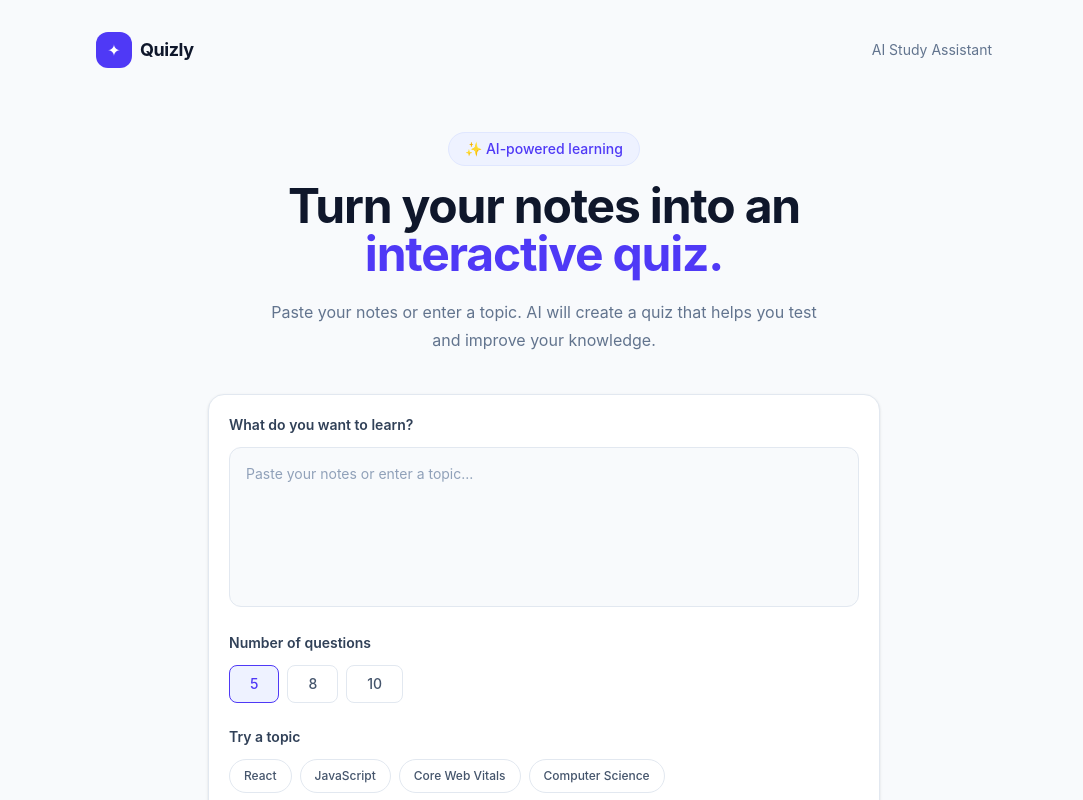
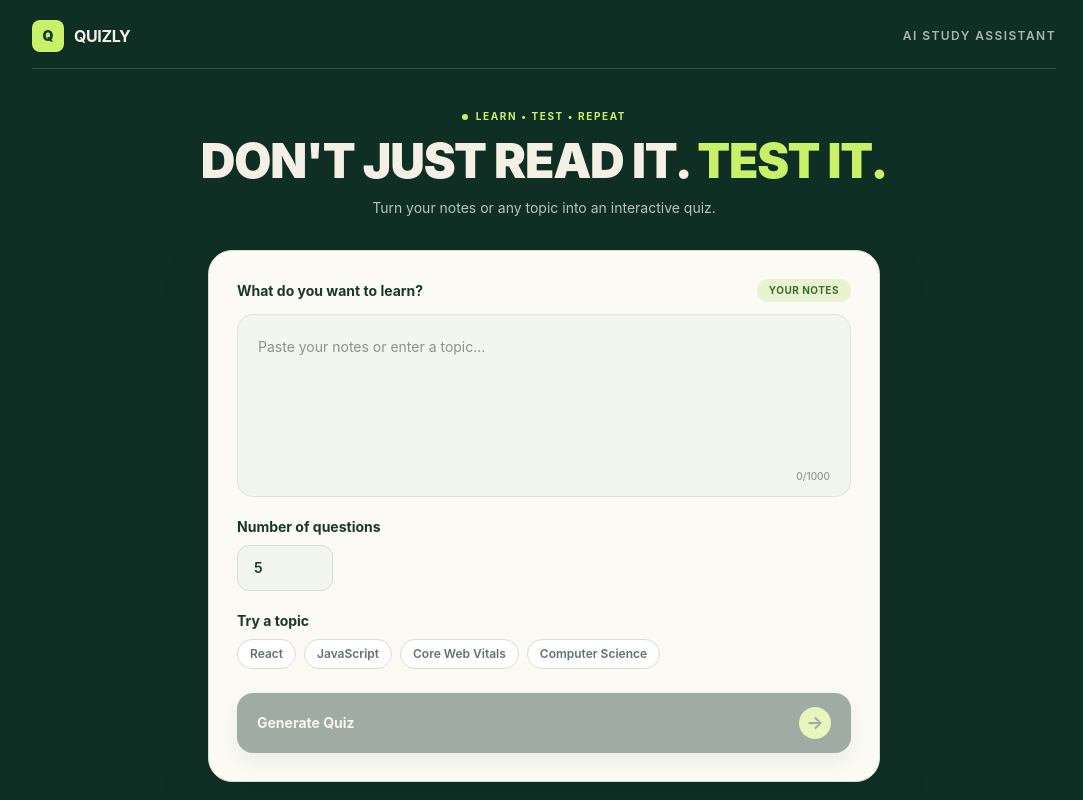
Before and after one commit to vaishnaviie/quizify, a React (Vite) app: page / in a window 1280 px wide. Shown: the top 800 px of the page, without its empty margins (96-1179 px from the left). Built offline with nearby package versions, Linux system fonts and the light colour scheme.

Commit message:
update app theme and styling

```diff
--- a/src/pages/Home.jsx
+++ b/src/pages/Home.jsx
@@ -4,6 +4,7 @@ import { useNavigate } from "react-router-dom";
 function Home() {
   const [notes, setNotes] = useState("");
   const [questionCount, setQuestionCount] = useState(5);
+
   const navigate = useNavigate();
 
   const topics = ["React", "JavaScript", "Core Web Vitals", "Computer Science"];
@@ -24,84 +25,122 @@ function Home() {
       },
     });
   };
+
   return (
-    <main className="min-h-screen bg-slate-50 px-4 py-8 text-slate-900">
-      <div className="mx-auto flex min-h-[90vh] max-w-4xl flex-col">
+    <main className="min-h-screen bg-[#102F24] px-4 py-4 text-[#F4F0E6] sm:px-6 sm:py-5">
+      <div className="mx-auto flex min-h-[96vh] max-w-5xl flex-col">
         {/* Header */}
-        <header className="flex items-center justify-between">
-          <div className="flex items-center gap-2">
-            <div className="flex h-9 w-9 items-center justify-center rounded-xl bg-indigo-600 text-white">
-              ✦
+        <header className="flex items-center justify-between border-b border-[#355345] pb-4">
+          <div className="flex items-center gap-2.5">
+            <div className="flex h-8 w-8 items-center justify-center rounded-lg bg-[#C8F169] text-sm font-black text-[#17382B]">
+              Q
             </div>
 
-            <span className="text-lg font-bold tracking-tight">Quizly</span>
+            <span className="text-base font-bold tracking-tight">QUIZLY</span>
           </div>
 
-          <span className="text-sm text-slate-500">AI Study Assistant</span>
+          <span className="text-[10px] font-semibold tracking-[0.12em] text-[#A9B8AF] sm:text-xs">
+            AI STUDY ASSISTANT
+          </span>
         </header>
 
-        {/* Hero */}
-        <section className="flex flex-1 flex-col items-center justify-center py-16">
-          <div className="mb-4 rounded-full border border-indigo-100 bg-indigo-50 px-4 py-1.5 text-sm font-medium text-indigo-600">
-            ✨ AI-powered learning
+        {/* Main Content */}
+        <section className="flex flex-1 flex-col items-center pt-8 pb-8 sm:pt-10">
+          {/* Small Label */}
+          <div className="mb-3 flex items-center gap-2">
+            <span className="h-1.5 w-1.5 rounded-full bg-[#C8F169]" />
+
+            <span className="text-[10px] font-bold tracking-[0.16em] text-[#C8F169]">
+              LEARN • TEST • REPEAT
+            </span>
           </div>
 
-          <h1 className="max-w-2xl text-center text-4xl font-bold tracking-tight sm:text-5xl">
-            Turn your notes into an
-            <span className="text-indigo-600"> interactive quiz.</span>
+          {/* Hero Heading */}
+          <h1 className="max-w-3xl text-center text-3xl font-black leading-[1.05] tracking-tight sm:text-5xl">
+            DON'T JUST READ IT.
+            <span className="text-[#C8F169]"> TEST IT.</span>
           </h1>
 
-          <p className="mt-5 max-w-xl text-center text-base leading-7 text-slate-500">
-            Paste your notes or enter a topic. AI will create a quiz that helps
-            you test and improve your knowledge.
+          {/* Description */}
+          <p className="mt-3 max-w-lg text-center text-xs leading-5 text-[#B7C3BC] sm:text-sm">
+            Turn your notes or any topic into an interactive quiz.
           </p>
 
           {/* Input Card */}
-          <div className="mt-10 w-full max-w-2xl rounded-2xl border border-slate-200 bg-white p-5 shadow-sm">
-            <label className="mb-3 block text-sm font-semibold text-slate-700">
-              What do you want to learn?
-            </label>
+          <div className="mt-7 w-full max-w-2xl rounded-3xl border border-[#D7DED7] bg-[#FBFAF5] p-5 shadow-[0_20px_50px_rgba(8,45,32,0.18)] sm:mt-8 sm:p-7">
+            {/* Card Header */}
+            <div className="flex items-center justify-between">
+              <label
+                htmlFor="notes"
+                className="text-sm font-bold text-[#17382B]"
+              >
+                What do you want to learn?
+              </label>
 
-            <textarea
-              value={notes}
-              onChange={(e) => setNotes(e.target.value)}
-              placeholder="Paste your notes or enter a topic..."
-              className="h-40 w-full resize-none rounded-xl border border-slate-200 bg-slate-50 p-4 text-sm outline-none transition placeholder:text-slate-400 focus:border-indigo-400 focus:ring-4 focus:ring-indigo-50"
-            />
+              <span className="rounded-full bg-[#E8F4D0] px-3 py-1 text-[10px] font-bold tracking-wider text-[#3E6B32]">
+                YOUR NOTES
+              </span>
+            </div>
 
-            <div className="mt-5">
-              <p className="mb-3 text-sm font-semibold text-slate-700">
-                Number of questions
-              </p>
+            {/* Textarea */}
+            <div className="mt-3 rounded-2xl border border-[#DDE4DD] bg-[#F3F5EF] p-1 transition focus-within:border-[#8DBB4C] focus-within:ring-4 focus-within:ring-[#DDF0B5]">
+              <textarea
+                id="notes"
+                value={notes}
+                onChange={(e) => setNotes(e.target.value.slice(0, 1000))}
+                placeholder="Paste your notes or enter a topic..."
+                className="h-32 w-full resize-none rounded-xl bg-transparent p-4 text-sm leading-6 text-[#17382B] outline-none placeholder:text-[#87958D] sm:h-36"
+              />
 
-              <div className="flex gap-2">
-                {[5, 8, 10].map((count) => (
-                  <button
-                    key={count}
-                    onClick={() => setQuestionCount(count)}
-                    className={`rounded-lg border px-5 py-2 text-sm font-medium transition ${
-                      questionCount === count
-                        ? "border-indigo-600 bg-indigo-50 text-indigo-600"
-                        : "border-slate-200 text-slate-600 hover:border-indigo-300 hover:bg-indigo-50 hover:text-indigo-600"
-                    }`}
-                  >
-                    {count}
-                  </button>
-                ))}
+              <div className="flex justify-end px-4 pb-2">
+                <span className="text-[10px] font-medium text-[#8A9890]">
+                  {notes.length}/1000
+                </span>
               </div>
             </div>
 
-            <div className="mt-6">
-              <p className="mb-3 text-sm font-semibold text-slate-700">
-                Try a topic
-              </p>
+            {/* Question Count */}
+            <div className="mt-5">
+              <div className="flex items-center justify-between">
+                <label
+                  htmlFor="questionCount"
+                  className="text-sm font-bold text-[#17382B]"
+                >
+                  Number of questions
+                </label>
 
-              <div className="flex flex-wrap gap-2">
+                {/* <span className="text-xs text-[#7A8A82]">
+                  Choose between 1–20
+                </span> */}
+              </div>
+
+              <input
+                id="questionCount"
+                type="number"
+                min="1"
+                max="20"
+                value={questionCount}
+                onChange={(e) => {
+                  const value = Number(e.target.value);
+
+                  if (value >= 1 && value <= 20) {
+                    setQuestionCount(value);
+                  }
+                }}
+                className="mt-2 w-24  rounded-xl border border-[#D7DED7] bg-[#F3F5EF] px-4 py-3 text-sm font-semibold text-[#17382B] outline-none transition focus:border-[#8DBB4C] focus:ring-4 focus:ring-[#DDF0B5]"
+              />
+            </div>
+            {/* Topics */}
+            <div className="mt-5">
+              <p className="text-sm font-bold text-[#17382B]">Try a topic</p>
+
+              <div className="mt-2 flex flex-wrap gap-2">
                 {topics.map((topic) => (
                   <button
                     key={topic}
+                    type="button"
                     onClick={() => handleTopicClick(topic)}
-                    className="rounded-full border border-slate-200 bg-white px-3.5 py-2 text-xs font-medium text-slate-600 transition hover:border-indigo-200 hover:bg-indigo-50 hover:text-indigo-600"
+                    className="cursor-pointer rounded-full border border-[#D7DED7] bg-white px-3 py-1.5 text-xs font-semibold text-[#64736A] transition hover:border-[#9DBA78] hover:bg-[#EFF5E5] hover:text-[#315A3E]"
                   >
                     {topic}
                   </button>
@@ -109,17 +148,24 @@ function Home() {
               </div>
             </div>
 
+            {/* Generate Button */}
             <button
+              type="button"
               onClick={handleGenerateQuiz}
-              className="mt-7 w-full rounded-xl bg-indigo-600 py-3.5 text-sm font-semibold text-white shadow-sm transition hover:bg-indigo-700 active:scale-[0.99]"
+              disabled={!notes.trim()}
+              className="group mt-6 flex w-full cursor-pointer items-center justify-between rounded-2xl bg-[#17382B] px-5 py-3.5 text-left text-sm font-bold text-[#F4F0E6] shadow-[0_8px_20px_rgba(23,56,43,0.18)] transition hover:bg-[#204A39] hover:shadow-[0_12px_25px_rgba(23,56,43,0.25)] active:scale-[0.99] disabled:cursor-not-allowed disabled:opacity-40"
             >
-              ✨ Generate Quiz
+              <span>Generate Quiz</span>
+
+              <span className="flex h-8 w-8 items-center justify-center rounded-full bg-[#C8F169] text-lg font-bold text-[#17382B] transition-transform group-hover:translate-x-1">
+                →
+              </span>
             </button>
           </div>
         </section>
 
         {/* Footer */}
-        <footer className="border-t border-slate-200 py-5 text-center text-xs text-slate-400">
+        <footer className="border-t border-[#355345] py-3 text-center text-[10px] text-[#82938A]">
           AI-powered learning • Built with React
         </footer>
       </div>
--- a/src/pages/Quiz.jsx
+++ b/src/pages/Quiz.jsx
@@ -44,16 +44,16 @@ function Quiz() {
   // Loading state
   if (loading) {
     return (
-      <main className="flex min-h-screen items-center justify-center bg-slate-50 px-4">
+      <main className="flex min-h-screen items-center justify-center bg-[#102F24] px-4">
         <div className="text-center">
-          <div className="mx-auto h-10 w-10 animate-spin rounded-full border-4 border-slate-200 border-t-indigo-600" />
+          <div className="mx-auto h-10 w-10 animate-spin rounded-full border-4 border-[#355345] border-t-[#C8F169]" />
 
-          <h1 className="mt-5 text-xl font-bold text-slate-900">
+          <h1 className="mt-5 text-xl font-bold text-[#F4F0E6]">
             Generating your quiz...
           </h1>
 
-          <p className="mt-2 text-sm text-slate-500">
-            AI is creating questions from your notes.
+          <p className="mt-2 text-sm text-[#A9B8AF]">
+            Quizify is creating questions from your notes.
           </p>
         </div>
       </main>
@@ -63,17 +63,17 @@ function Quiz() {
   // Error state
   if (error) {
     return (
-      <main className="flex min-h-screen items-center justify-center bg-slate-50 px-4">
-        <div className="w-full max-w-md rounded-2xl border border-slate-200 bg-white p-8 text-center shadow-sm">
-          <div className="mx-auto flex h-12 w-12 items-center justify-center rounded-full bg-red-50 text-xl">
+      <main className="flex min-h-screen items-center justify-center bg-[#102F24] px-4">
+        <div className="w-full max-w-md rounded-2xl border border-[#355345] bg-[#FBFAF5] p-8 text-center shadow-[0_20px_50px_rgba(8,45,32,0.18)]">
+          <div className="mx-auto flex h-12 w-12 items-center justify-center rounded-full bg-[#FDECEC] text-xl font-bold text-[#B94A48]">
             !
           </div>
 
-          <h1 className="mt-5 text-xl font-bold text-slate-900">
+          <h1 className="mt-5 text-xl font-bold text-[#17382B]">
             Something went wrong
           </h1>
 
-          <p className="mt-2 text-sm leading-6 text-slate-500">{error}</p>
+          {/* <p className="mt-2 text-sm leading-6 text-[#68766E]">{error}</p> */}
 
           <button
             onClick={() => {
@@ -85,7 +85,7 @@ function Quiz() {
                 });
               }
             }}
-            className="mt-6 rounded-xl bg-indigo-600 px-6 py-3 text-sm font-semibold text-white transition hover:bg-indigo-700"
+            className="mt-6 cursor-pointer rounded-xl bg-[#17382B] px-6 py-3 text-sm font-semibold text-[#F4F0E6] transition hover:bg-[#204A39]"
           >
             Try Again
           </button>
@@ -97,15 +97,15 @@ function Quiz() {
   // Empty state
   if (!quizQuestions || quizQuestions.length === 0) {
     return (
-      <main className="flex min-h-screen items-center justify-center bg-slate-50 px-4">
+      <main className="flex min-h-screen items-center justify-center bg-[#102F24] px-4">
         <div className="text-center">
-          <h1 className="text-xl font-bold text-slate-900">
+          <h1 className="text-xl font-bold text-[#F4F0E6]">
             No quiz questions found
           </h1>
 
           <button
             onClick={() => navigate("/")}
-            className="mt-5 rounded-xl bg-indigo-600 px-5 py-3 text-sm font-semibold text-white hover:bg-indigo-700"
+            className="mt-5 cursor-pointer rounded-xl bg-[#C8F169] px-5 py-3 text-sm font-semibold text-[#17382B] transition hover:bg-[#B8E45A]"
           >
             Back to Home
           </button>
@@ -156,35 +156,35 @@ function Quiz() {
   };
 
   return (
-    <main className="min-h-screen bg-slate-50 px-4 py-8 text-slate-900">
+    <main className="min-h-screen bg-[#102F24] px-4 py-8 text-[#F4F0E6]">
       <div className="mx-auto max-w-3xl">
         <header className="flex items-center justify-between">
           <div>
-            <p className="text-sm font-medium text-indigo-600">Quizly</p>
+            <p className="text-sm font-medium text-[#C8F169]">Quizly</p>
 
             <h1 className="mt-1 text-2xl font-bold">Your Quiz</h1>
           </div>
 
-          <p className="text-sm text-slate-500">
+          <p className="text-sm text-[#A9B8AF]">
             Question {currentQuestion + 1} of {quizQuestions.length}
           </p>
         </header>
 
-        <div className="mt-6 h-2 overflow-hidden rounded-full bg-slate-200">
+        <div className="mt-6 h-2 overflow-hidden rounded-full bg-[#355345]">
           <div
-            className="h-full rounded-full bg-indigo-600 transition-all"
+            className="h-full rounded-full bg-[#C8F169] transition-all"
             style={{
               width: `${((currentQuestion + 1) / quizQuestions.length) * 100}%`,
             }}
           />
         </div>
 
-        <div className="mt-8 rounded-2xl border border-slate-200 bg-white p-6 shadow-sm">
-          <p className="text-sm font-medium text-slate-500">
+        <div className="mt-8 rounded-2xl border border-[#D7DED7] bg-[#FBFAF5] p-6 shadow-[0_20px_50px_rgba(8,45,32,0.18)]">
+          <p className="text-sm font-medium text-[#7A8A82]">
             Question {currentQuestion + 1}
           </p>
 
-          <h2 className="mt-3 text-xl font-semibold leading-8">
+          <h2 className="mt-3 text-xl font-semibold leading-8 text-[#17382B]">
             {question.question}
           </h2>
 
@@ -193,10 +193,10 @@ function Quiz() {
               <button
                 key={option}
                 onClick={() => handleAnswer(option)}
-                className={`w-full rounded-xl border p-4 text-left text-sm font-medium transition ${
+                className={`w-full cursor-pointer rounded-xl border p-4 text-left text-sm font-medium transition ${
                   answers[currentQuestion] === option
-                    ? "border-indigo-600 bg-indigo-50 text-indigo-700"
-                    : "border-slate-200 bg-white text-slate-700 hover:border-indigo-300 hover:bg-indigo-50"
+                    ? "border-[#17382B] bg-[#E8F4D0] text-[#17382B] shadow-sm"
+                    : "border-[#D7DED7] bg-white text-[#596960] hover:border-[#9DBA78] hover:bg-[#EFF5E5] hover:text-[#315A3E]"
                 }`}
               >
                 {option}
@@ -208,7 +208,7 @@ function Quiz() {
             <button
               onClick={handlePrevious}
               disabled={currentQuestion === 0}
-              className="rounded-xl border border-slate-200 px-5 py-3 text-sm font-semibold text-slate-600 transition hover:bg-slate-50 disabled:cursor-not-allowed disabled:opacity-40"
+              className="cursor-pointer rounded-xl border border-[#D7DED7] px-5 py-3 text-sm font-semibold text-[#596960] transition hover:bg-[#F0F3EC] hover:border-[#17382B] disabled:cursor-not-allowed disabled:opacity-40"
             >
               ← Previous
             </button>
@@ -217,7 +217,7 @@ function Quiz() {
               <button
                 onClick={handleSubmit}
                 disabled={!answers[currentQuestion]}
-                className="rounded-xl bg-indigo-600 px-6 py-3 text-sm font-semibold text-white transition hover:bg-indigo-700 disabled:cursor-not-allowed disabled:bg-slate-300"
+                className="cursor-pointer rounded-xl bg-[#17382B] px-6 py-3 text-sm font-semibold text-[#F4F0E6] transition hover:bg-[#204A39] disabled:cursor-not-allowed disabled:bg-[#AAB5AE]"
               >
                 Submit Quiz
               </button>
@@ -225,7 +225,7 @@ function Quiz() {
               <button
                 onClick={handleNext}
                 disabled={!answers[currentQuestion]}
-                className="rounded-xl bg-indigo-600 px-6 py-3 text-sm font-semibold text-white transition hover:bg-indigo-700 disabled:cursor-not-allowed disabled:bg-slate-300"
+                className="cursor-pointer rounded-xl bg-[#17382B] px-6 py-3 text-sm font-semibold text-[#F4F0E6] transition hover:bg-[#204A39] disabled:cursor-not-allowed disabled:bg-[#AAB5AE]"
               >
                 Next →
               </button>
```
Also changed, not shown: src/pages/Score.jsx (+21 -19 lines).
